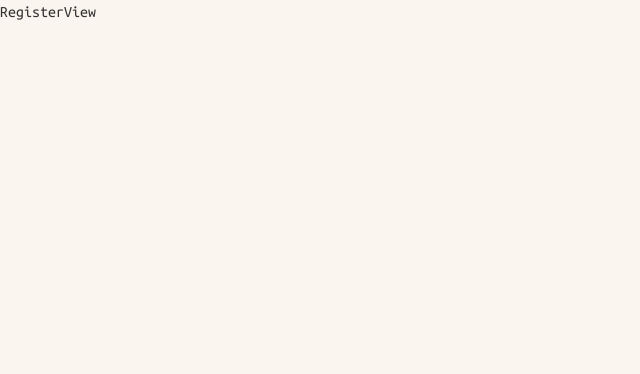
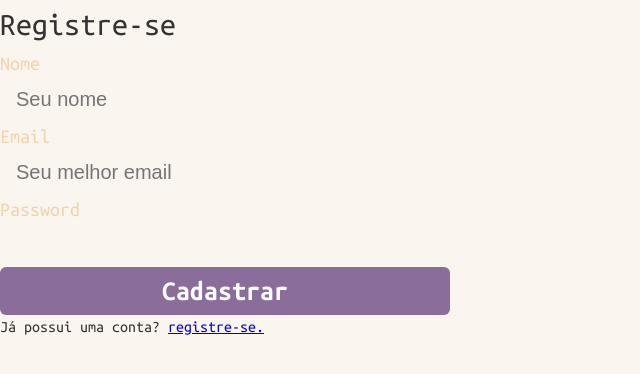
Before and after one commit to damatomos/forum-gm-frontend, a Vue app: page /register in a window 1280 px wide. Shown: the top 374 px of the page, without its empty margins (0-640 px from the left). Built offline with nearby package versions, Linux system fonts and the light colour scheme.

Commit message:
feat: create structure RegisterView

```diff
--- a/src/views/RegisterView.vue
+++ b/src/views/RegisterView.vue
@@ -1,5 +1,35 @@
-<script setup lang="ts"></script>
+<script setup lang="ts">
+import InputComponent from '@/components/InputComponent.vue'
+import ButtonSimpleComponent from '@/components/ButtonSimpleComponent.vue'
+</script>
 
-<template>RegisterView</template>
+<template>
+  <div class="container-login">
+    <h1>Registre-se</h1>
+    <InputComponent
+      label="Nome"
+      type="text"
+      variant="auth"
+      placeholder="Seu nome"
+      id="nome-register"
+    />
+    <InputComponent
+      label="Email"
+      type="email"
+      variant="auth"
+      placeholder="Seu melhor email"
+      id="email-register"
+    />
+    <InputComponent
+      label="Password"
+      type="password"
+      variant="auth"
+      placeholder=""
+      id="password-register"
+    />
+    <ButtonSimpleComponent class="btn-login" variant="button-auth" content="Cadastrar" />
+    <p>Já possui uma conta? <a href="LoginView.vue">registre-se.</a></p>
+  </div>
+</template>
 
 <style scoped lang="scss"></style>
```
